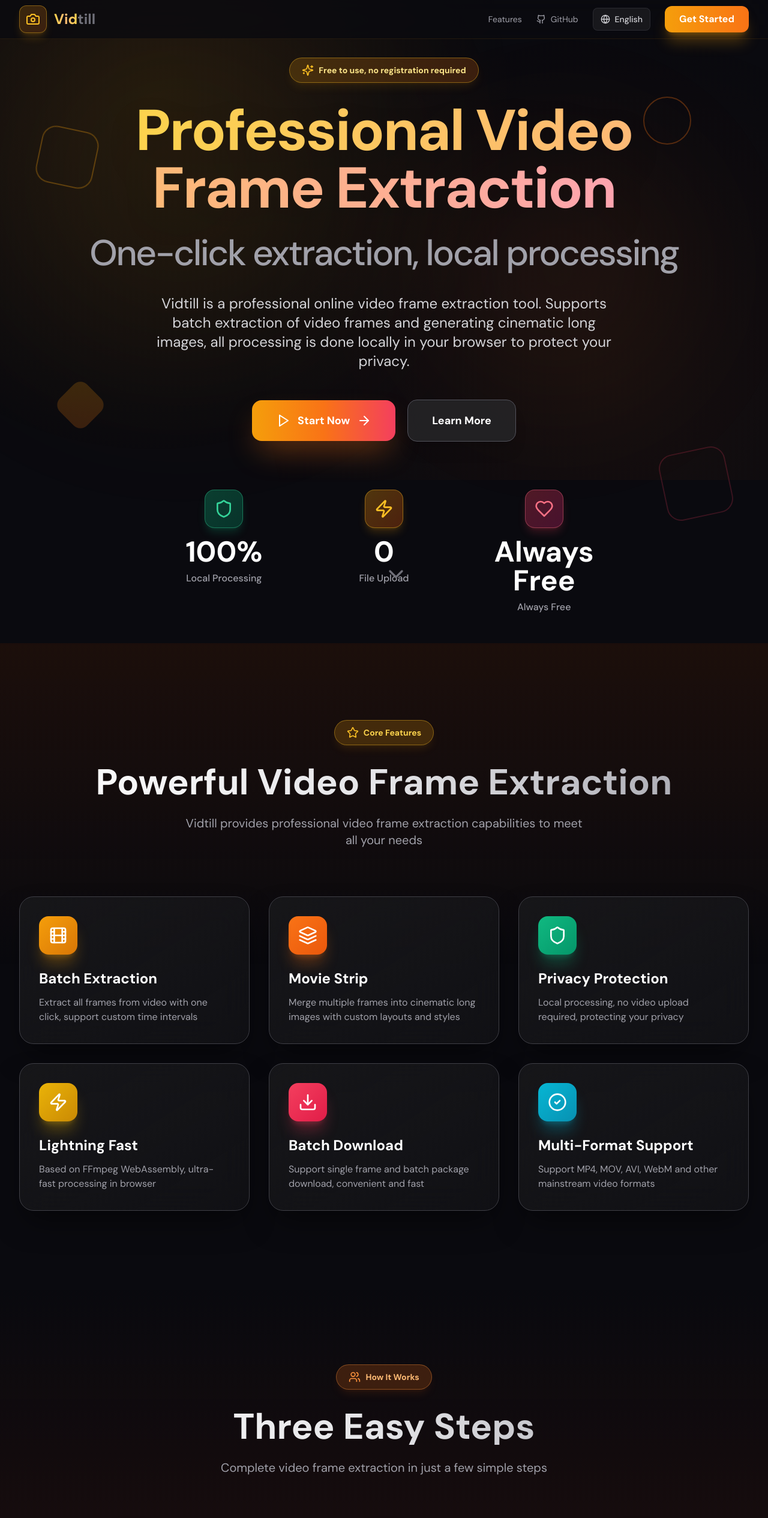
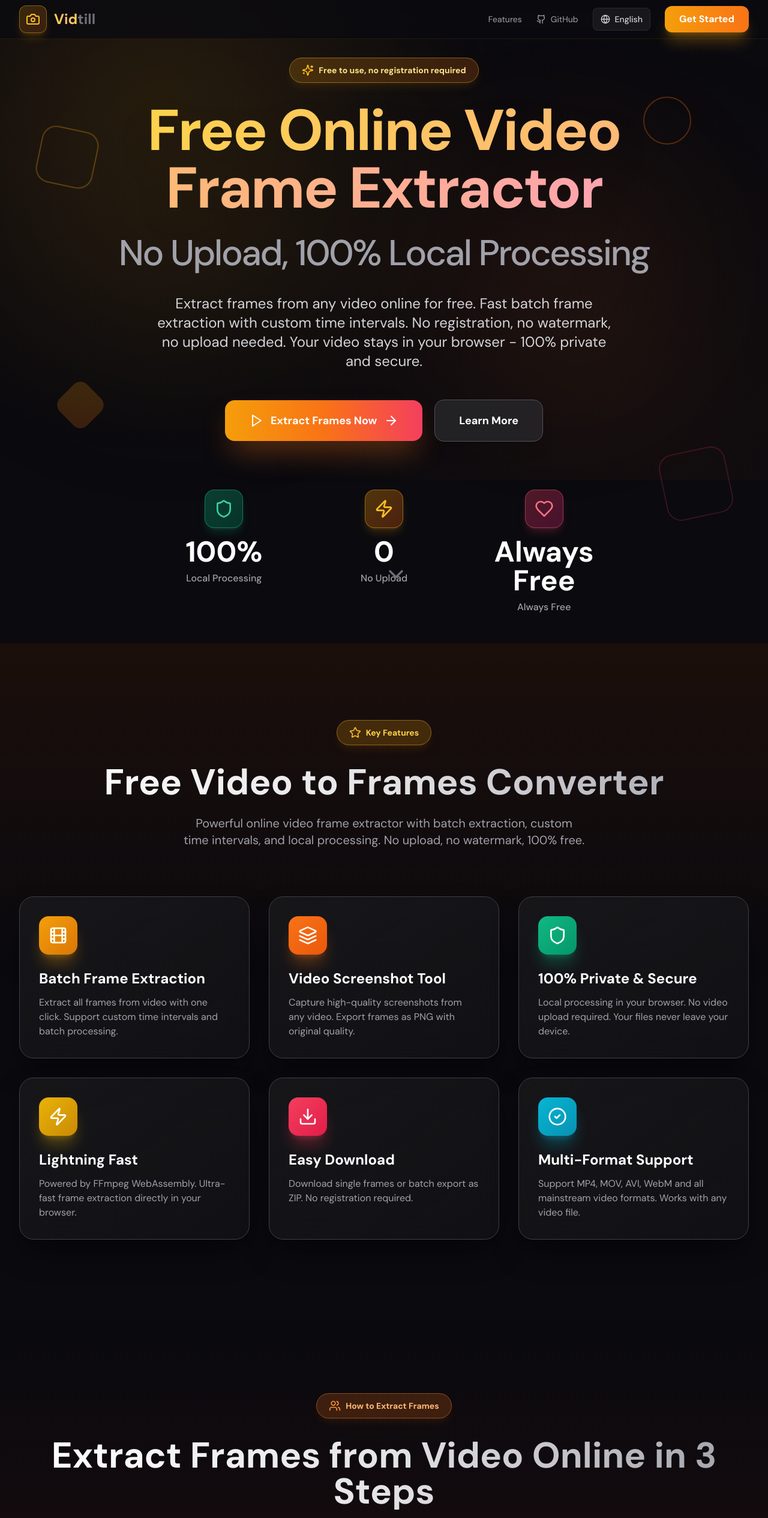
Before and after one commit to zane689/FrameSnap, a React (Vite) app: page / in a window 1280 px wide. Shown: the top 2530 px of the page at 60% size. Built offline with nearby package versions, Linux system fonts and the light colour scheme.

Commit message:
SEO优化：更新核心关键词、标题结构和元数据

```diff
--- a/index.html
+++ b/index.html
@@ -10,9 +10,9 @@
     <meta name="apple-mobile-web-app-title" content="Vidtill" />
 
     <!-- Primary SEO Meta Tags -->
-    <title>Vidtill - 专业视频取帧工具 | 在线提取视频帧、生成电影感长图</title>
-    <meta name="description" content="Vidtill 是一款专业的在线视频帧提取工具，支持批量提取视频帧、生成电影感长图、FFmpeg 本地处理保护隐私。无需上传，浏览器端即可完成视频取帧。" />
-    <meta name="keywords" content="视频取帧,帧提取,视频截图,电影长图,FFmpeg,视频帧提取工具,在线取帧,批量截图,视频转图片" />
+    <title>Vidtill | Free Online Video Frame Extractor | No Upload, Local Processing</title>
+    <meta name="description" content="Extract frames from any video online for free. Fast, local, no registration, no watermark. Supports batch extraction, time interval & screenshot export." />
+    <meta name="keywords" content="video frame extractor, online frame extractor, free video to frames, video screenshot tool, extract frames from video online free, batch frame extraction, local video frame tool, no upload frame extractor" />
     <meta name="author" content="Vidtill" />
     <meta name="robots" content="index, follow" />
     <link rel="canonical" href="https://vidtill.app" />
@@ -28,15 +28,15 @@
     <!-- Open Graph / Facebook -->
     <meta property="og:type" content="website" />
     <meta property="og:url" content="https://vidtill.app" />
-    <meta property="og:title" content="Vidtill - 专业视频取帧工具" />
-    <meta property="og:description" content="在线提取视频帧、生成电影感长图。本地处理，保护隐私。" />
+    <meta property="og:title" content="Vidtill | Free Online Video Frame Extractor" />
+    <meta property="og:description" content="Extract frames from any video online for free. Fast, local, no registration, no watermark. Supports batch extraction, time interval & screenshot export." />
     <meta property="og:image" content="https://vidtill.app/og-image.png" />
 
     <!-- Twitter -->
     <meta property="twitter:card" content="summary_large_image" />
     <meta property="twitter:url" content="https://vidtill.app" />
-    <meta property="twitter:title" content="Vidtill - 专业视频取帧工具" />
-    <meta property="twitter:description" content="在线提取视频帧、生成电影感长图。本地处理，保护隐私。" />
+    <meta property="twitter:title" content="Vidtill | Free Online Video Frame Extractor" />
+    <meta property="twitter:description" content="Extract frames from any video online for free. Fast, local, no registration, no watermark. Supports batch extraction, time interval & screenshot export." />
     <meta property="twitter:image" content="https://vidtill.app/og-image.png" />
 
     <!-- Structured Data -->
@@ -45,7 +45,7 @@
       "@context": "https://schema.org",
       "@type": "WebApplication",
       "name": "Vidtill",
-      "description": "专业视频取帧工具，支持批量提取视频帧、生成电影感长图",
+      "description": "Free online video frame extractor. Extract frames from any video locally without upload. No registration, no watermark.",
       "url": "https://vidtill.app",
       "applicationCategory": "MultimediaApplication",
       "operatingSystem": "Any",
@@ -55,11 +55,13 @@
         "priceCurrency": "USD"
       },
       "featureList": [
-        "批量视频帧提取",
-        "电影感长图生成",
-        "本地处理保护隐私",
-        "支持多种视频格式",
-        "无需上传文件"
+        "Batch video frame extraction",
+        "Custom time interval extraction",
+        "Local processing - 100% private",
+        "No upload required",
+        "No registration needed",
+        "No watermark",
+        "Support MP4, MOV, AVI, WebM formats"
       ]
     }
     </script>
--- a/src/i18n/translations.ts
+++ b/src/i18n/translations.ts
@@ -204,11 +204,11 @@
     nav: { features: 'Features', github: 'GitHub', start: 'Get Started' },
     hero: {
       badge: 'Free to use, no registration required',
-      title: 'Professional Video Frame Extraction',
-      subtitle: 'One-click extraction, local processing',
-      description: 'Vidtill is a professional online video frame extraction tool. Supports batch extraction of video frames and generating cinematic long images, all processing is done locally in your browser to protect your privacy.',
-      cta: { start: 'Start Now', learnMore: 'Learn More' },
-      stats: { local: 'Local Processing', upload: 'File Upload', free: 'Always Free' },
+      title: 'Free Online Video Frame Extractor',
+      subtitle: 'No Upload, 100% Local Processing',
+      description: 'Extract frames from any video online for free. Fast batch frame extraction with custom time intervals. No registration, no watermark, no upload needed. Your video stays in your browser - 100% private and secure.',
+      cta: { start: 'Extract Frames Now', learnMore: 'Learn More' },
+      stats: { local: 'Local Processing', upload: 'No Upload', free: 'Always Free' },
       scroll: 'Scroll Down',
     },
     videoPlayer: {
@@ -256,11 +256,11 @@
     },
     app: { status: { ready: 'System Ready', loading: 'Initializing' } },
     seo: {
-      title: 'Vidtill - Professional Video Frame Extraction Tool | Extract Frames Online, Create Cinematic Long Images',
-      description: 'Vidtill is a professional online video frame extraction tool that supports batch extraction of video frames, generating cinematic long images, and FFmpeg local processing to protect privacy. No upload needed, complete video frame extraction in the browser.',
-      keywords: 'video frame extraction,frame extraction,video screenshot,cinematic long image,FFmpeg,video frame extraction tool,online frame extraction,batch screenshot,video to image',
-      ogTitle: 'Vidtill - Professional Video Frame Extraction Tool',
-      ogDescription: 'Extract video frames online, generate cinematic long images. Local processing, privacy protection.',
+      title: 'Vidtill | Free Online Video Frame Extractor | No Upload, Local Processing',
+      description: 'Extract frames from any video online for free. Fast, local, no registration, no watermark. Supports batch extraction, time interval & screenshot export.',
+      keywords: 'video frame extractor, online frame extractor, free video to frames, video screenshot tool, extract frames from video online free, batch frame extraction, local video frame tool, no upload frame extractor',
+      ogTitle: 'Vidtill | Free Online Video Frame Extractor',
+      ogDescription: 'Extract frames from any video online for free. Fast, local, no registration, no watermark.',
     },
     footer: {
       about: 'About Us',
@@ -269,26 +269,26 @@
       copyright: 'All rights reserved.',
     },
     features: {
-      title: 'Core Features',
-      subtitle: 'Powerful Video Frame Extraction',
-      description: 'Vidtill provides professional video frame extraction capabilities to meet all your needs',
+      title: 'Key Features',
+      subtitle: 'Free Video to Frames Converter',
+      description: 'Powerful online video frame extractor with batch extraction, custom time intervals, and local processing. No upload, no watermark, 100% free.',
       items: {
-        batchExtract: { title: 'Batch Extraction', desc: 'Extract all frames from video with one click, support custom time intervals' },
-        movieStrip: { title: 'Movie Strip', desc: 'Merge multiple frames into cinematic long images with custom layouts and styles' },
-        privacy: { title: 'Privacy Protection', desc: 'Local processing, no video upload required, protecting your privacy' },
-        speed: { title: 'Lightning Fast', desc: 'Based on FFmpeg WebAssembly, ultra-fast processing in browser' },
-        download: { title: 'Batch Download', desc: 'Support single frame and batch package download, convenient and fast' },
-        format: { title: 'Multi-Format Support', desc: 'Support MP4, MOV, AVI, WebM and other mainstream video formats' },
+        batchExtract: { title: 'Batch Frame Extraction', desc: 'Extract all frames from video with one click. Support custom time intervals and batch processing.' },
+        movieStrip: { title: 'Video Screenshot Tool', desc: 'Capture high-quality screenshots from any video. Export frames as PNG with original quality.' },
+        privacy: { title: '100% Private & Secure', desc: 'Local processing in your browser. No video upload required. Your files never leave your device.' },
+        speed: { title: 'Lightning Fast', desc: 'Powered by FFmpeg WebAssembly. Ultra-fast frame extraction directly in your browser.' },
+        download: { title: 'Easy Download', desc: 'Download single frames or batch export as ZIP. No registration required.' },
+        format: { title: 'Multi-Format Support', desc: 'Support MP4, MOV, AVI, WebM and all mainstream video formats. Works with any video file.' },
       },
     },
     steps: {
-      title: 'How It Works',
-      subtitle: 'Three Easy Steps',
-      description: 'Complete video frame extraction in just a few simple steps',
+      title: 'How to Extract Frames',
+      subtitle: 'Extract Frames from Video Online in 3 Steps',
+      description: 'Simple and fast video frame extraction. No software installation, no upload, works in any browser.',
       items: {
-        upload: { title: 'Upload Video', desc: 'Drag and drop or click to upload your video file' },
-        extract: { title: 'Extract Frames', desc: 'System automatically extracts all frames from the video' },
-        download: { title: 'Download Frames', desc: 'Select the frames you need and download to your device' },
+        upload: { title: 'Upload Your Video', desc: 'Drag & drop or click to select your video file. Supports MP4, MOV, AVI, WebM formats.' },
+        extract: { title: 'Extract Frames', desc: 'Choose extraction mode: all frames or custom time interval. Process locally in seconds.' },
+        download: { title: 'Download & Export', desc: 'Preview and select frames. Download individual images or batch export as ZIP file.' },
       },
     },
     cta: {
```
